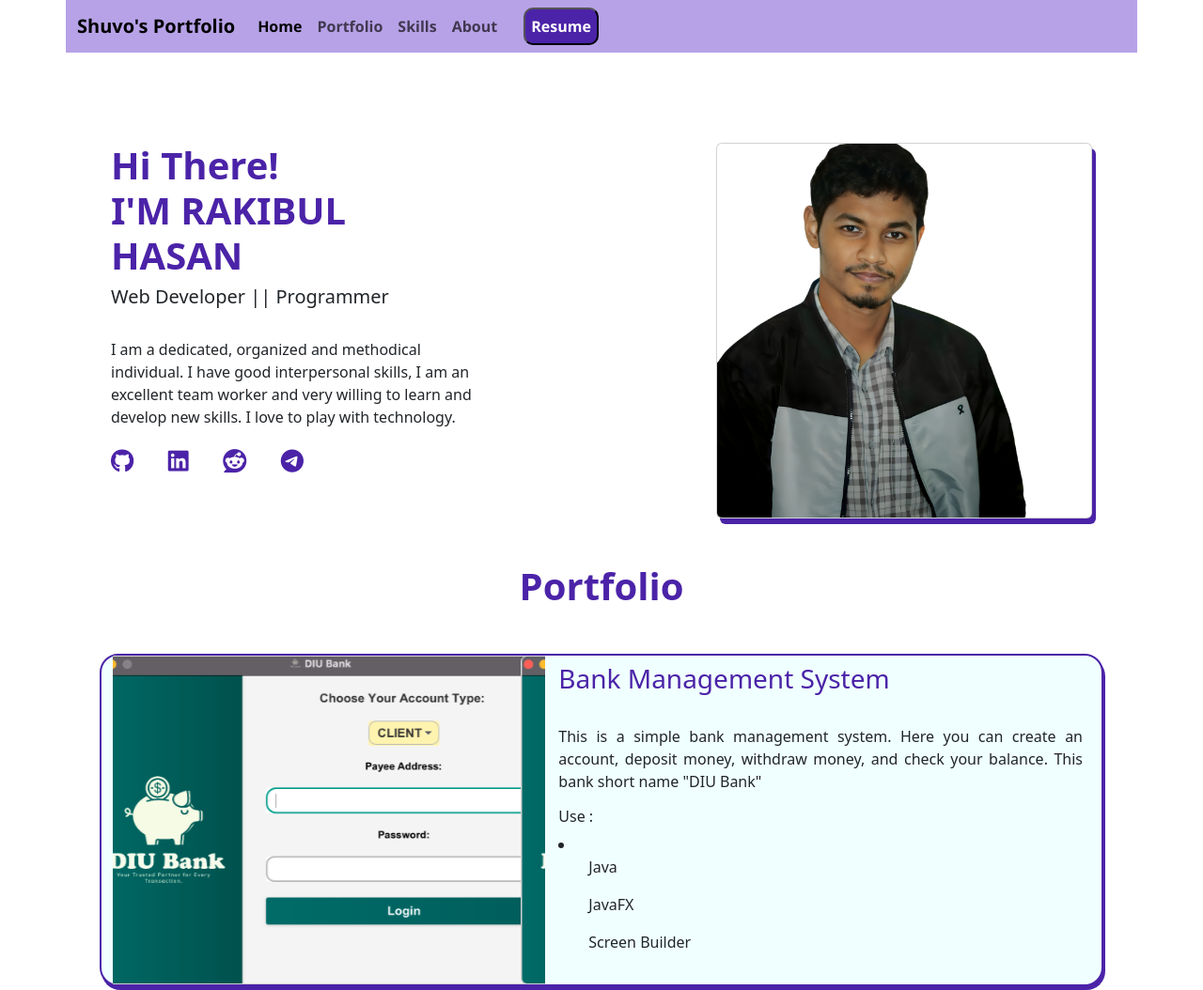
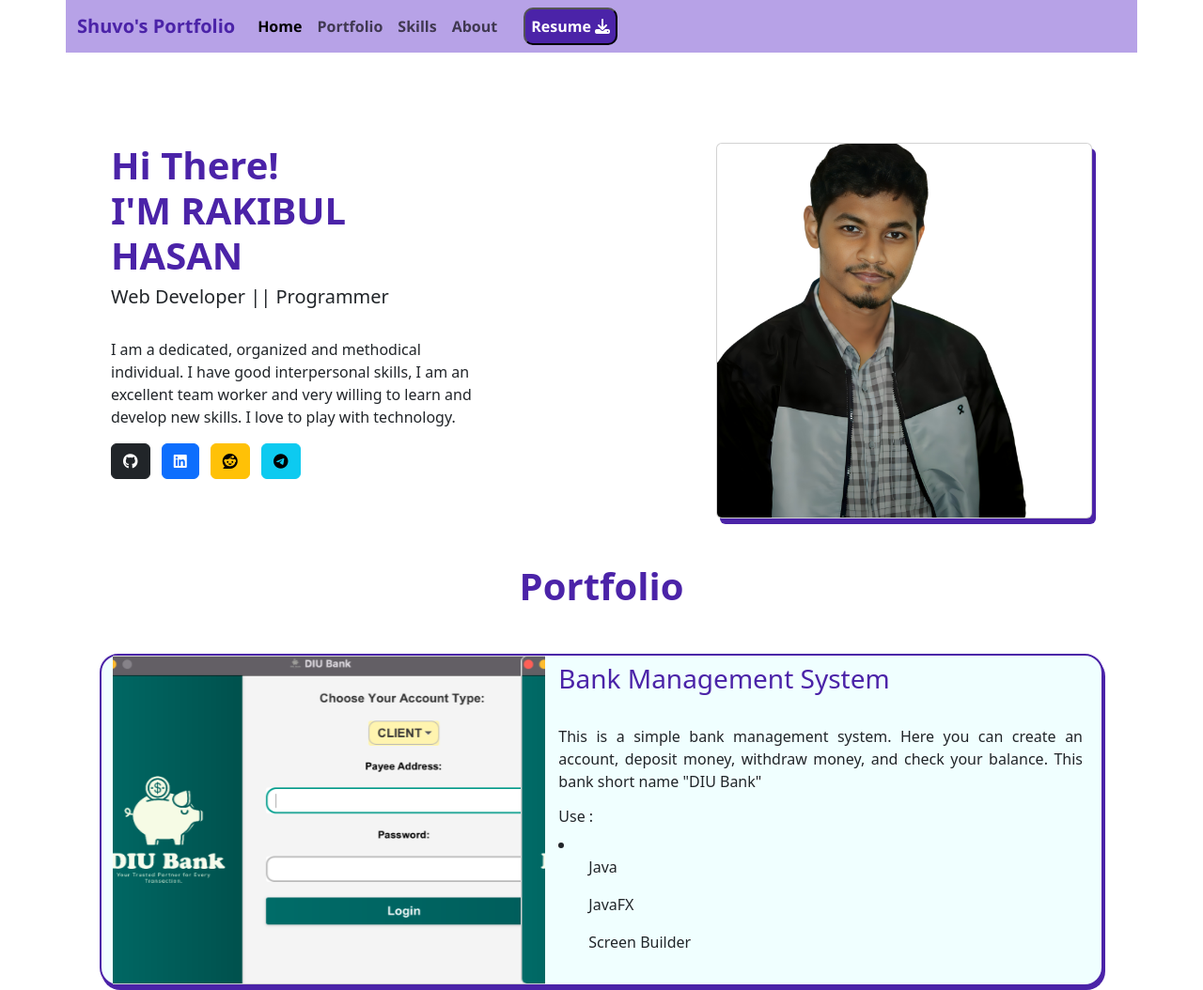
Before and after one commit to rakibul263/Portfolio, a plain HTML site: page index.html in a window 1280 px wide. Shown: the top 1054 px of the page at 94% size. Drawn offline with Linux system fonts and the light colour scheme.

Commit message:
icon design

```diff
--- a/index.html
+++ b/index.html
@@ -13,7 +13,7 @@
     <header>
         <nav class="navbar container navbar-expand-lg" style="background-color: #b7a2e7;">
             <div class="container-fluid">
-              <a class="navbar-brand" href="#">Shuvo's Portfolio</a>
+              <a class="navbar-brand" href="#" style="color:#4b23a8;">Shuvo's Portfolio</a>
               <button class="navbar-toggler" type="button" data-bs-toggle="collapse" data-bs-target="#navbarNav" aria-controls="navbarNav" aria-expanded="false" aria-label="Toggle navigation">
                 <span class="navbar-toggler-icon"></span>
               </button>
@@ -31,7 +31,7 @@
                   <li class="nav-item">
                     <a class="nav-link" href="#">About</a>
                   </li>
-                  <button class="btn_head"><a id="button_link" href="https://drive.google.com/uc?export=download&id=1hE3_HVzS6cN34A7eesGNCZ_CE1DPj9x-">Resume</a></button>
+                  <button class="btn_head"><a for="add" id="button_link" href="https://drive.google.com/uc?export=download&id=1hE3_HVzS6cN34A7eesGNCZ_CE1DPj9x-">Resume</a> <i for="add" class="fa-solid fa-download" style="color: #ffffff;"></i></button>
                 </ul>
               </div>
             </div>
@@ -49,18 +49,12 @@
                 I have good interpersonal skills, I am an excellent team
                 worker and very willing to learn and develop new skills.
                 I love to play with technology.</p>
-                <a class="icon" href="https://github.com/rakibul263" target="_blank">
-                    <i class="fa-brands fa-github"></i>
-                </a>
-                <a class="icon" href="https://www.linkedin.com/feed/" target="_blank">
-                    <i class="fa-brands fa-linkedin"></i>
-                </a>
-                <a  class="icon"="https://www.reddit.com/user/Suspicious_Remote218/">
-                    <i class="fa-brands fa-reddit"></i>
-                </a>
-                <a class="icon" href="https://t.me/+8801521711716">
-                    <i class="fa-brands fa-telegram"></i>
-                </a>
+                <div>
+                  <a href="https://github.com/rakibul263" target="_blank" class="btn btn-dark me-2"><i class="fa-brands fa-github"></i></a>
+                  <a href="https://www.linkedin.com/feed/" target="_blank" class="btn btn-primary me-2"><i class="fa-brands fa-linkedin"></i></a>
+                  <a href="https://www.reddit.com/user/Suspicious_Remote218/" target="_blank" class="btn btn-warning me-2"><i class="fa-brands fa-reddit"></i></a>
+                  <a href="https://t.me/+8801521711716" target="_blank" class="btn btn-info"><i class="fa-brands fa-telegram"></i></a>
+              </div>
 
             </div>
             <div class="iner_class">
@@ -170,7 +164,7 @@
           <button class="send_btn">Send</button>
         </section>
     </main>
-    <footer class="container footer_cls">
+    <footer  class="bg-light text-center py-3">
       <hr>
       <br>
       <h6 class="text-center">Copyright © 2021 || Shuvo </h6>
```
